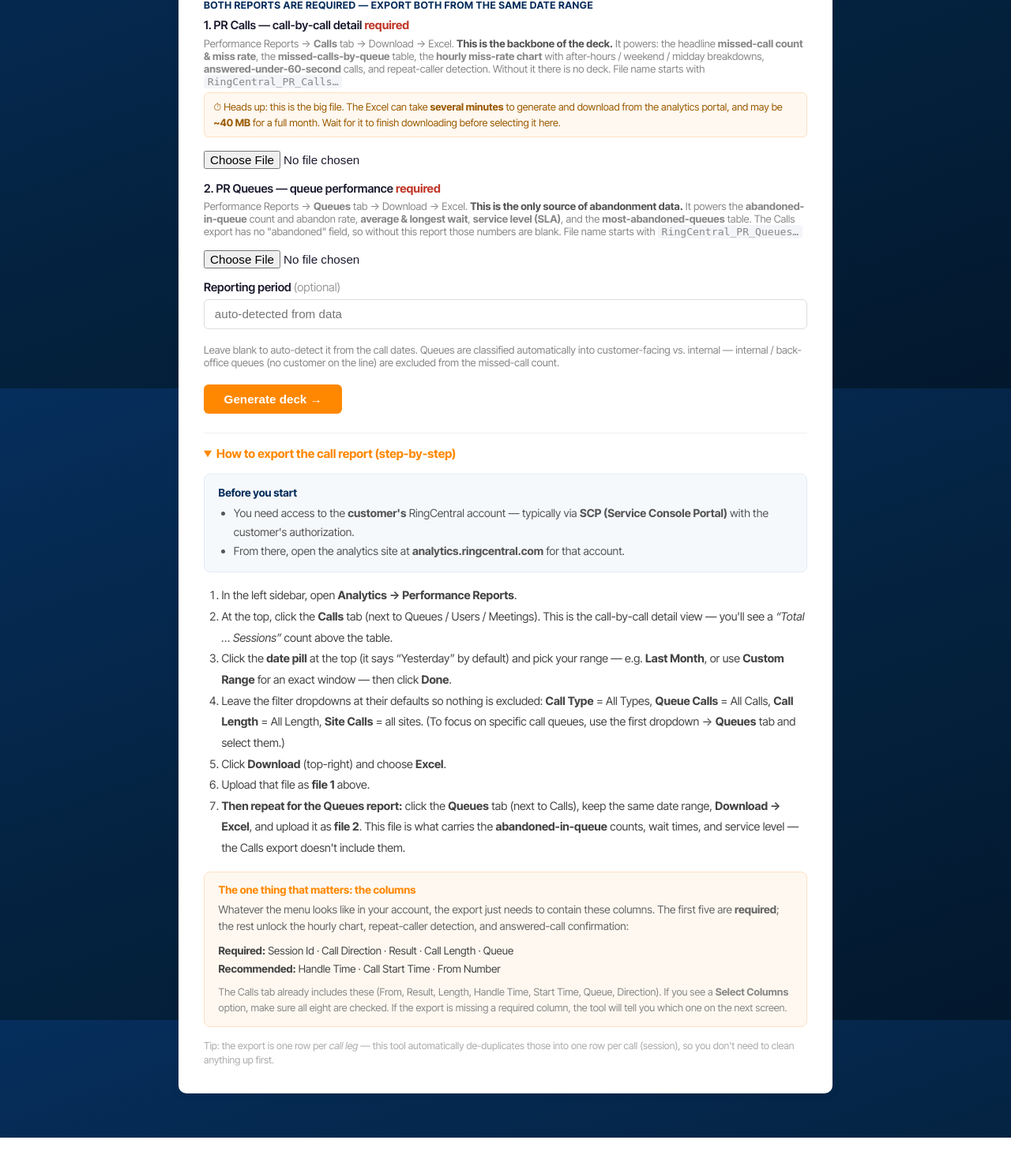
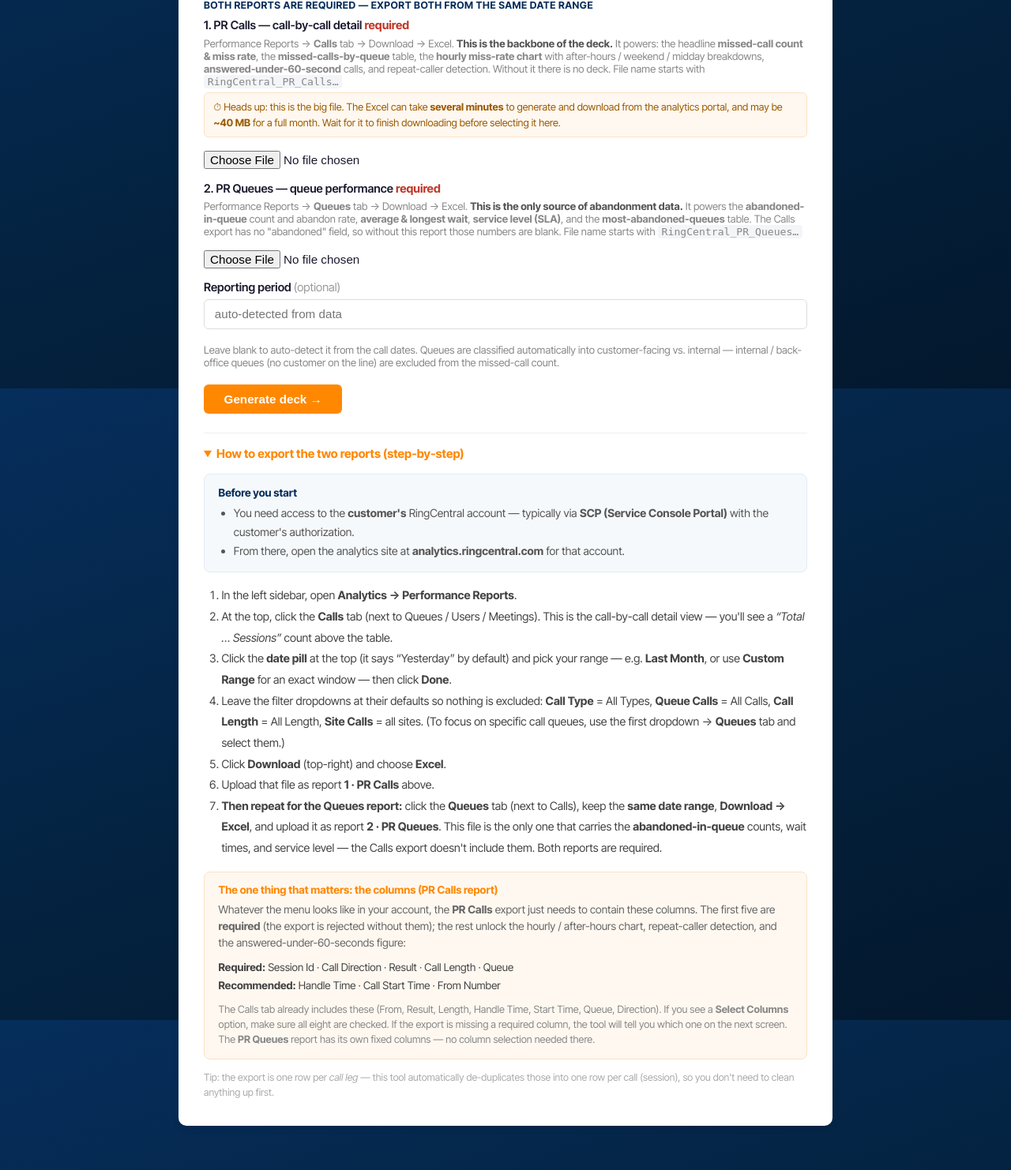
Before and after one commit to nmludwig/rng-performance-analyzer, a Flask app: template templates/upload.html in a window 1280 px wide. Shown: the part 308-1790 px from the top of the page at 79% size. Before the commit the page ends 1749 px from the top, so only its background shows below. Run offline with Flask 3, Linux system fonts and the light colour scheme; the template is opened without the code that fills it, so the values that code supplies are empty.

Commit message:
Refresh landing examples + fix slide-1 overlap; update upload instructions
- Fix the business-context opener: industry, lines-of-business and summary now
  stack as single non-wrapping rows so the summary no longer overlaps the
  lines-of-business list.
- Regenerate the landing-page example screenshots from a fresh 6-slide deck and
  update index.html copy (12-slide -> 6-slide) and the slide grid captions to
  the new flow. Remove the orphaned slide-7..12 images.
- Tighten the upload instructions for the two-report flow: label the steps
  PR Calls / PR Queues, note both are required, scope the column list to the
  PR Calls export, and clarify the PR Queues report needs no column selection.

Co-Authored-By: Claude Opus 4.7 <noreply@anthropic.com>

```diff
--- a/templates/upload.html
+++ b/templates/upload.html
@@ -83,7 +83,7 @@
 
   <details style="margin-top:1.5rem;border-top:1px solid #f0f0f0;padding-top:1rem;" open>
     <summary style="cursor:pointer;font-weight:700;font-size:0.95rem;color:#FF8800;">
-      How to export the call report (step-by-step)
+      How to export the two reports (step-by-step)
     </summary>
 
     <!-- Before you start -->
@@ -111,23 +111,24 @@
           (To focus on specific call queues, use the first dropdown →
           <strong>Queues</strong> tab and select them.)</li>
       <li>Click <strong>Download</strong> (top-right) and choose <strong>Excel</strong>.</li>
-      <li>Upload that file as <strong>file 1</strong> above.</li>
+      <li>Upload that file as report <strong>1 · PR Calls</strong> above.</li>
       <li><strong>Then repeat for the Queues report:</strong> click the <strong>Queues</strong> tab
-          (next to Calls), keep the same date range, <strong>Download → Excel</strong>, and upload
-          it as <strong>file 2</strong>. This file is what carries the
-          <strong>abandoned-in-queue</strong> counts, wait times, and service level — the Calls
-          export doesn't include them.</li>
+          (next to Calls), keep the <strong>same date range</strong>, <strong>Download → Excel</strong>,
+          and upload it as report <strong>2 · PR Queues</strong>. This file is the only one that carries
+          the <strong>abandoned-in-queue</strong> counts, wait times, and service level — the Calls
+          export doesn't include them. Both reports are required.</li>
     </ol>
 
     <!-- Required columns -->
     <div style="margin-top:1rem;background:#fff8f0;border:1px solid #ffe0c2;border-radius:8px;padding:0.9rem 1.1rem;">
       <div style="font-weight:700;font-size:0.85rem;color:#FF8800;margin-bottom:0.4rem;">
-        The one thing that matters: the columns
+        The one thing that matters: the columns (PR Calls report)
       </div>
       <p style="color:#666;font-size:0.86rem;line-height:1.55;margin:0 0 0.55rem;">
-        Whatever the menu looks like in your account, the export just needs to contain these columns.
-        The first five are <strong>required</strong>; the rest unlock the hourly chart, repeat-caller
-        detection, and answered-call confirmation:
+        Whatever the menu looks like in your account, the <strong>PR Calls</strong> export just needs to
+        contain these columns. The first five are <strong>required</strong> (the export is rejected
+        without them); the rest unlock the hourly / after-hours chart, repeat-caller detection, and the
+        answered-under-60-seconds figure:
       </p>
       <div style="font-size:0.84rem;color:#444;line-height:1.7;">
         <strong>Required:</strong> Session Id · Call Direction · Result · Call Length · Queue<br>
@@ -137,6 +138,7 @@
         The Calls tab already includes these (From, Result, Length, Handle Time, Start Time, Queue,
         Direction). If you see a <strong>Select Columns</strong> option, make sure all eight are checked.
         If the export is missing a required column, the tool will tell you which one on the next screen.
+        The <strong>PR Queues</strong> report has its own fixed columns — no column selection needed there.
       </p>
     </div>
 
```
Also changed, not shown: deck.py (+16 -9 lines), templates/index.html (+9 -14 lines), static/examples/slide-1.png, static/examples/slide-10.png (deleted), static/examples/slide-11.png (deleted), static/examples/slide-12.png (deleted), static/examples/slide-2.png, static/examples/slide-3.png, static/examples/slide-4.png, static/examples/slide-5.png, static/examples/slide-6.png, static/examples/slide-7.png (deleted), static/examples/slide-8.png (deleted), static/examples/slide-9.png (deleted).
